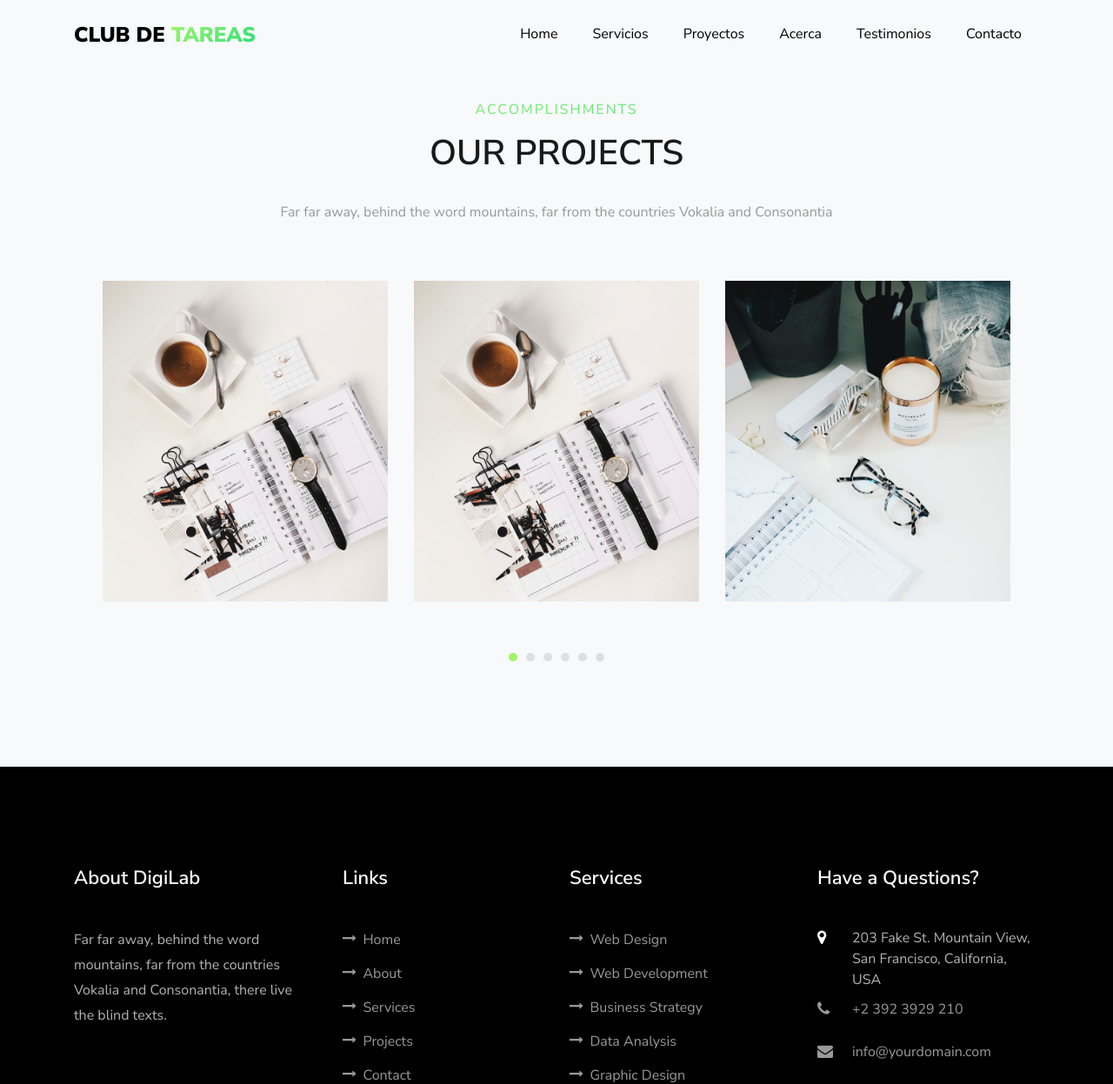
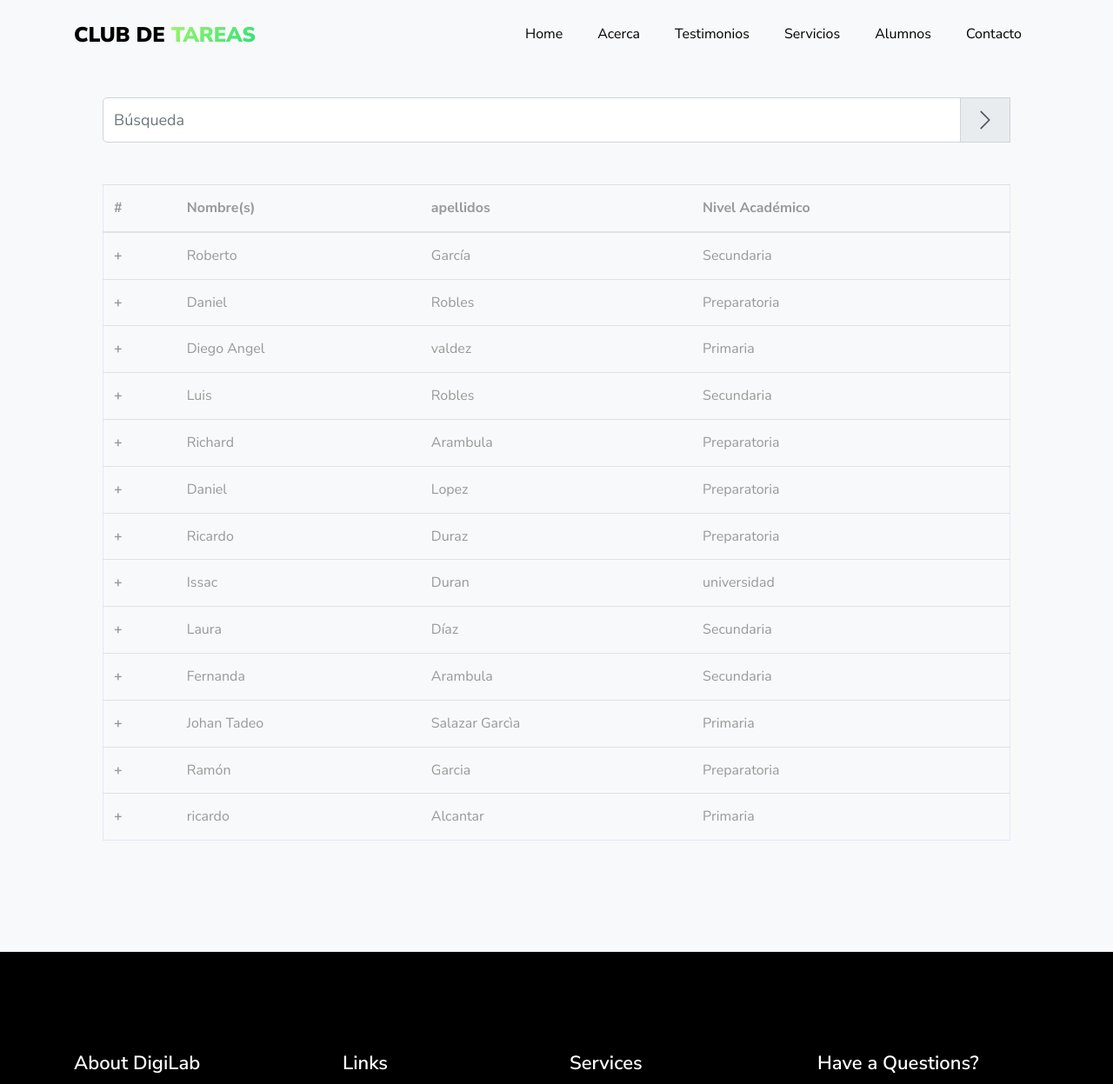
Before and after one commit to Rob866/club, a Django app: page /projects/ in a window 1280 px wide. Shown: the top 1247 px of the page at 87% size. Run offline with Django 3.2, Linux system fonts and the light colour scheme; data comes from the database, SQL or seed files in the repository; both versions use the stored data as it was after the commit; some libraries are stand-ins or nearby versions; some web fonts are replaced.

Commit message:
empezando a crear tabla de alumnos

```diff
--- a/club/app/static/app/js/main.js
+++ b/club/app/static/app/js/main.js
@@ -317,7 +317,4 @@
   });
 
 
-
-
-
 })(jQuery);
--- a/club/app/templates/app/base.html
+++ b/club/app/templates/app/base.html
@@ -22,6 +22,8 @@
     <link rel="stylesheet" href="{% static 'app/css/flaticon.css' %}">
     <link rel="stylesheet" href="{% static 'app/css/icomoon.css' %}">
     <link rel="stylesheet" href="{% static 'app/css/style.css' %}">
+
+
   </head>
   <body data-spy="scroll" data-target=".site-navbar-target" data-offset="300">
   <nav class="navbar navbar-expand-lg navbar-dark ftco_navbar bg-dark ftco-navbar-light site-navbar-target" id="ftco-navbar">
@@ -34,10 +36,10 @@
 	      <div class="collapse navbar-collapse" id="ftco-nav">
 	        <ul class="navbar-nav nav ml-auto">
 	          <li class="nav-item"><a href="{% url 'app:home' %}" class="nav-link"><span>Home</span></a></li>
-	          <li class="nav-item"><a href="{% url 'app:services' %}"  class="nav-link"><span>Servicios</span></a></li>
-	          <li class="nav-item"><a href="{% url 'app:projects' %}"  class="nav-link"><span>Proyectos</span></a></li>
-	          <li class="nav-item"><a href="{% url 'app:about' %}" class="nav-link"><span>Acerca</span></a></li>
+	          <li class="nav-item"><a href="{% url 'app:about' %}"  class="nav-link"><span>Acerca</span></a></li>
 	          <li class="nav-item"><a href="{% url 'app:testimony' %}"  class="nav-link"><span>Testimonios</span></a></li>
+	          <li class="nav-item"><a href="{% url 'app:services' %}" class="nav-link"><span>Servicios</span></a></li>
+	          <li class="nav-item"><a href="{% url 'app:projects' %}"  class="nav-link"><span>Alumnos</span></a></li>
 	       <!--   <li class="nav-item"><a href="#blog-section" class="nav-link"><span>Blog</span></a></li>-->
 	          <li class="nav-item"><a href="{% url 'app:contact' %}"  class="nav-link"><span>Contacto</span></a></li>
 	        </ul>
@@ -224,5 +226,6 @@
 
   <script src="{% static 'app/js/main.js' %}"></script>
 
+
   </body>
 </html>
--- a/club/app/templates/app/contact.html
+++ b/club/app/templates/app/contact.html
@@ -73,8 +73,7 @@
           </div>
 
           <div class="col-md-6 d-flex">
-          	<div id="map" class="bg-white"></div>
-          </div>
+            <div style="width: 100%"><iframe width="100%" height="500" src="https://maps.google.com/maps?width=100%&amp;height=600&amp;hl=en&amp;coord=27.074811,-109.451312&amp;q=608%20Talamante%2C%20Navojoa%2C%20Sonora+(Club%20de%20Tareas)&amp;ie=UTF8&amp;t=&amp;z=16&amp;iwloc=B&amp;output=embed" frameborder="0" scrolling="no" marginheight="0" marginwidth="0"><a href="https://www.maps.ie/coordinates.html">find my location</a></iframe></div><br />
         </div>
       </div>
     </section>
--- a/club/app/templates/app/home.html
+++ b/club/app/templates/app/home.html
@@ -29,7 +29,7 @@
 			<div class="overlay"></div>
 			<div class="container-fluid p-0">
 				<div class="row d-flex no-gutters slider-text js-fullheight align-items-center justify-content-end" data-scrollax-parent="true">
-					<div class="one-third order-md-last img js-fullheight" style="background-image:url({% static 'app/images/bg_2.jpeg'%})">
+					<div class="one-third order-md-last img js-fullheight" style="background-image:url({% static 'app/images/bg_2.jpg'%})">
 						<div class="overlay"></div>
 					</div>
 					<div class="one-forth d-flex js-fullheight align-items-center ftco-animate" data-scrollax=" properties: { translateY: '70%' }">
--- a/club/app/templates/app/projects.html
+++ b/club/app/templates/app/projects.html
@@ -2,9 +2,83 @@
 {% extends 'app/base.html' %}
 {% load static %}
 {% block content %}
+
 <section class="ftco-section ftco-project bg-light" id="projects-section">
   <div class="container px-md-5">
-    <div class="row justify-content-center pb-5">
+    <!--Table-->
+    <div class="input-group md-form form-sm form-2 pl-0">
+      <input class="form-control my-0 py-1 red-border" type="text" placeholder="Búsqueda" aria-label="Search">
+      <div class="input-group-append">
+        <span class="input-group-text red lighten-3" id="basic-text1">
+        <svg class="bi bi-chevron-right" width="32" height="32" viewBox="0 0 20 20" fill="currentColor" xmlns="http://www.w3.org/2000/svg"><path fill-rule="evenodd" d="M6.646 3.646a.5.5 0 01.708 0l6 6a.5.5 0 010 .708l-6 6a.5.5 0 01-.708-.708L12.293 10 6.646 4.354a.5.5 0 010-.708z" clip-rule="evenodd"/></svg>
+        </span>
+      </div>
+
+<table id="tablePreview" class="table mt-5">
+<!--Table head-->
+<thead style="border: 1px solid #e6e6fa">
+  <tr>
+    <th>#</th>
+    <th>Nombre(s)</th>
+    <th>apellidos</th>
+    <th>Nivel Académico</th>
+  </tr>
+</thead>
+<!--Table head-->
+<!--Table body-->
+<tbody style="border :1px solid #E6E6FA">
+  {% for alumno in alumnos %}
+  <tr>
+    <th scope="row">+</th>
+    <td>{{ alumno.nombre }}</td>
+    <td>{{ alumno.apellido }}</td>
+    {% if alumno.nivel_academico == "k"%}
+    <td>Kinder</td>
+    {% elif alumno.nivel_academico == "p"%}
+    <td>Primaria</td>
+    {% elif alumno.nivel_academico == "s"%}
+    <td>Secundaria</td>
+    {% elif alumno.nivel_academico == "b"%}
+    <td>Preparatoria</td>
+    {% elif alumno.nivel_academico == "u"%}
+    <td>universidad</td>
+    {%endif%}
+  </tr>
+  {% endfor %}
+</tbody>
+<!--Table body-->
+</table>
+<!--Table-->
+
+      <!--<ul>
+      {% for alumno  in alumnos %}
+      <li>
+        Nombre del Alumno: {{ alumno.nombre}}   {{ alumno.apellido }}
+        <br>
+        {% for paquete  in alumno.paquete_inscrito_set.all %}
+            <br>
+            Fecha de Inscripcion: {{ paquete.fecha_de_inscripcion }}
+            <br>
+            Tipo de paquete: {{ paquete.tipo_de_paquete}}
+            //Horas consumidas: {{ paquete.horas_consumidas }} hora(s)
+            {% if paquete.status %}
+             	<p>Status Activo </p>
+             {% else %}
+    	      <p>status Finalizado</p>
+            {% endif %}
+            <p>Clases Concluidas</p>
+            {% for clase in paquete.sesiones.all %}
+            <br>
+             <li>
+             Asignatura: {{ clase.asignatura }}:Tiempo de sesion: <span>:{{ clase.tiempo_de_sesion }}</span> Hora(s)
+             </li>
+            {% endfor %}
+        {% endfor %}
+      </li>
+      {% endfor %}
+      </ul>
+
+     <div class="row justify-content-center pb-5">
       <div class="col-md-12 heading-section text-center ftco-animate">
         <span class="subheading">Accomplishments</span>
         <h2 class="mb-4">Our Projects</h2>
@@ -82,9 +156,10 @@
           </div>
         </div>
       </div>
-    </div>
+
+  </div>
+  -->
   </div>
 </section>
 
-
 {% endblock content     %}
--- a/club/app/views.py
+++ b/club/app/views.py
@@ -1,5 +1,5 @@
 from django.shortcuts import render
-
+from .models import  Alumno
 # Create your views here.
 def home(request):
     return render(request, 'app/home.html')
@@ -11,7 +11,10 @@ def services(request):
     return render(request, 'app/services.html')
 
 def projects(request):
-    return render(request, 'app/projects.html')
+    context= {
+    'alumnos': Alumno.objects.all()
+    }
+    return render(request, 'app/projects.html',context)
 
 def testimony(request):
     return render(request, 'app/testimony.html')
```
Also changed, not shown: club/app/static/app/js/tabla.js (added, +40 -0 lines), club/db.sqlite3.
